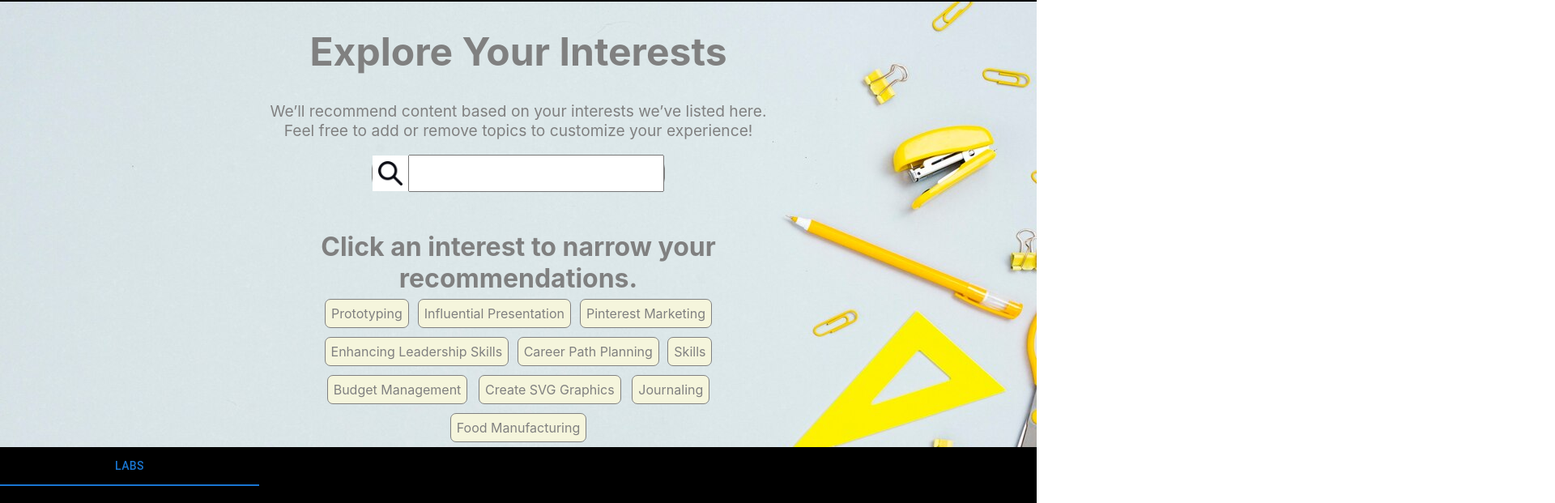
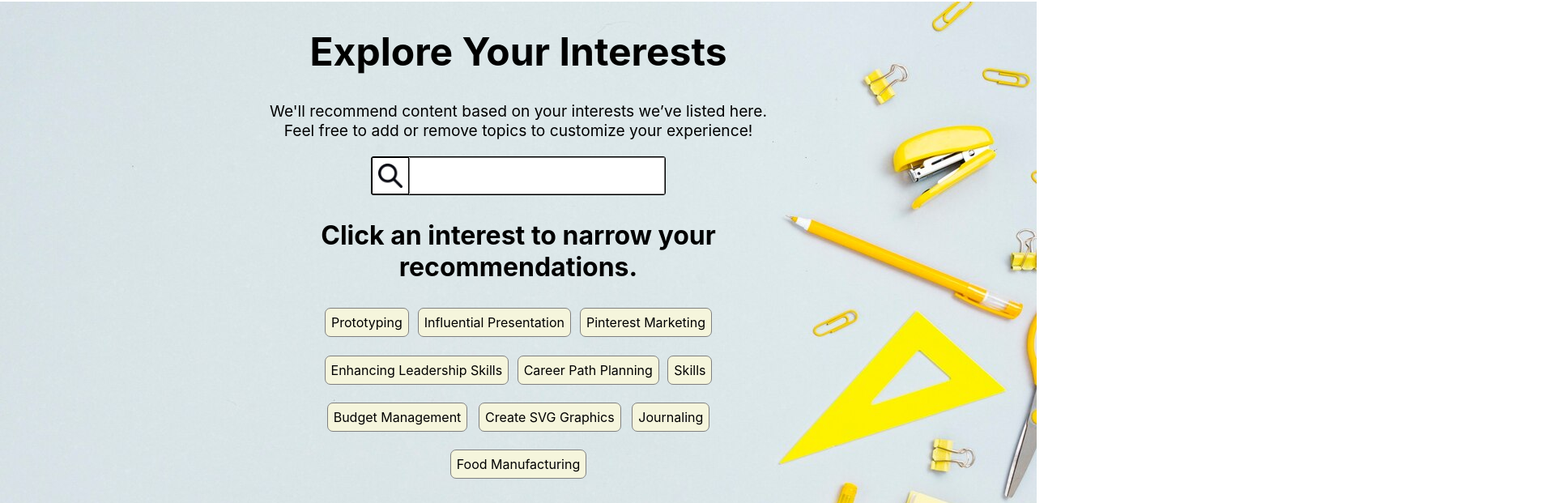
Before and after one commit to srehan17/prepr-website, a React (Create React App) app: page / in a window 1280 px wide. Shown: the part 355-976 px from the top of the page at 81% size, 1920 px wide, since content can reach past the window. Built offline with nearby package versions, Linux system fonts and the light colour scheme.

Commit message:
Adjusted styles

```diff
--- a/src/App.css
+++ b/src/App.css
@@ -38,17 +38,19 @@ li {
   flex-direction: row;
   flex-wrap: wrap;
   width: 500px;
-  height: 500px;
+  height: 700px;
   justify-content: space-evenly;
   align-items: center;
+  margin-top: 20px;
+  margin-bottom: 100px;
 }
 
 .tab {
   padding: 7px;
   border-radius: 7px;
   background-color: beige;
-  /* color: black; */
-  border: 0.5px solid gray
+  border: 0.5px solid gray;
+  cursor: pointer;
 }
 
 .nav-searchbar {
@@ -68,12 +70,12 @@ li {
   border-radius: 3px;
 }
 
-.main-searchbar:hover {
-  border: 3px solid black;
-  border-radius: 3px;
-}
-
 .darkModeButtonDiv {
   display: flex;
   justify-content: flex-end;
 }
+
+.tab-label {
+  font-size: 3rem;
+  font-weight: bold;
+}
--- a/src/App.jsx
+++ b/src/App.jsx
@@ -7,10 +7,8 @@ import { useState } from 'react'
 function App() {
   const [darkMode, setDarkMode] = useState(false)
 
-  const changeMode = () => { }
-
   return (
-    <div className={darkMode ? 'light-mode' : 'dark-mode'}>
+    <div className={darkMode ? 'dark-mode' : 'light-mode'}>
       <div className='darkModeButtonDiv'>
         <button onClick={() => setDarkMode(!darkMode)}>Dark Mode</button>
       </div>
--- a/src/components/Main.jsx
+++ b/src/components/Main.jsx
@@ -6,19 +6,21 @@ const searchIcon = require('../images/search.png')
 const Main = () => {
 
     return (
-        <div style={{ backgroundImage: `url(${image})`, height: '550px', display: 'flex', flexDirection: 'column', justifyContent: 'center', alignItems: 'center' }}>
+        <div style={{ backgroundImage: `url(${image})`, height: '700px', display: 'flex', flexDirection: 'column', justifyContent: 'center', alignItems: 'center' }}>
             <h1 style={{ fontSize: '3rem' }}>Explore Your Interests</h1>
             <div className='small-font'>
-                We’ll recommend content based on your interests we’ve listed here.
+                We'll recommend content based on your interests we’ve listed here.
             </div>
             <div className='small-font' style={{ marginBottom: '20px' }}>
                 Feel free to add or remove topics to customize your experience!
             </div>
-            <div style={{ display: 'flex', flexDirection: 'row', justifyContent: 'center', alignItems: 'center', height: '40px', border: '1px solid gray', borderRadius: '15px' }} className='main-searchbar'>
-                <img src={searchIcon} alt="search icon" style={{ width: '30px', padding: '7px', backgroundColor: 'white', cursor: 'pointer' }} />
-                <input style={{ width: '300px', height: '40px', outline: 'none', fontSize: '1.3rem', paddingLeft: '10px' }} />
+            <div style={{ display: 'flex', flexDirection: 'row', justifyContent: 'center', alignItems: 'center', height: '80px', }} className='main-searchbar'>
+                <img src={searchIcon} alt="search icon" style={{ width: '30px', padding: '7px', backgroundColor: 'white', cursor: 'pointer', border: ' 1px solid black' }} />
+                <input style={{ width: '300px', height: '40px', outline: 'none', fontSize: '1.3rem', paddingLeft: '10px', }} />
             </div>
-            <div style={{ fontSize: '2rem', fontWeight: 'bold', width: '500px', marginTop: '50px', textAlign: 'center' }}>Click an interest to narrow your recommendations.</div>
+            <div style={{ fontSize: '2rem', fontWeight: 'bold', width: '500px', marginTop: '30px', textAlign: 'center' }}>
+                Click an interest to narrow your recommendations.
+            </div>
             <div className='tabs'>
                 <div className='tab'>Prototyping</div>
                 <div className='tab'>Influential Presentation</div>
--- a/src/components/NavBar.jsx
+++ b/src/components/NavBar.jsx
@@ -18,7 +18,6 @@ const NavBar = () => {
             <li>Career Explorer</li>
             <li><img src="https://preprlabs.org/assets/images/header/bell-icon.svg" /></li>
             <li><img src="https://preprlabs.org/assets/images/header/inbox-icon.svg" /></li>
-            <li><img src="https://preprlabs.org/assets/images/header/bell-icon.svg" /></li>
             <li><img src="https://preprlabs.org/assets/images/header/help-icon.svg" /></li>
             <li><input type="text" className="nav-searchbar" placeholder='Search...' /></li>
             <li><img style={{ width: '50px' }} src="https://prepr-preprlabs-prod-bucket.s3.ca-central-1.amazonaws.com/front/img/default-user.png" /></li>
--- a/src/components/TabsContainer.jsx
+++ b/src/components/TabsContainer.jsx
@@ -16,10 +16,10 @@ const TabsContainer = () => {
                 onChange={handleTabChange}
                 variant="fullWidth"
             >
-                <Tab label='Labs' />
-                <Tab label='Challenges' />
-                <Tab label='Resources' />
-                <Tab label='Projects' />
+                <Tab label='Labs' className="tab-label" />
+                <Tab label='Challenges' className="tab-label" />
+                <Tab label='Resources' className="tab-label" />
+                <Tab label='Projects' className="tab-label" />
             </Tabs>
 
             {/* TAB 1 Contents */}
```
